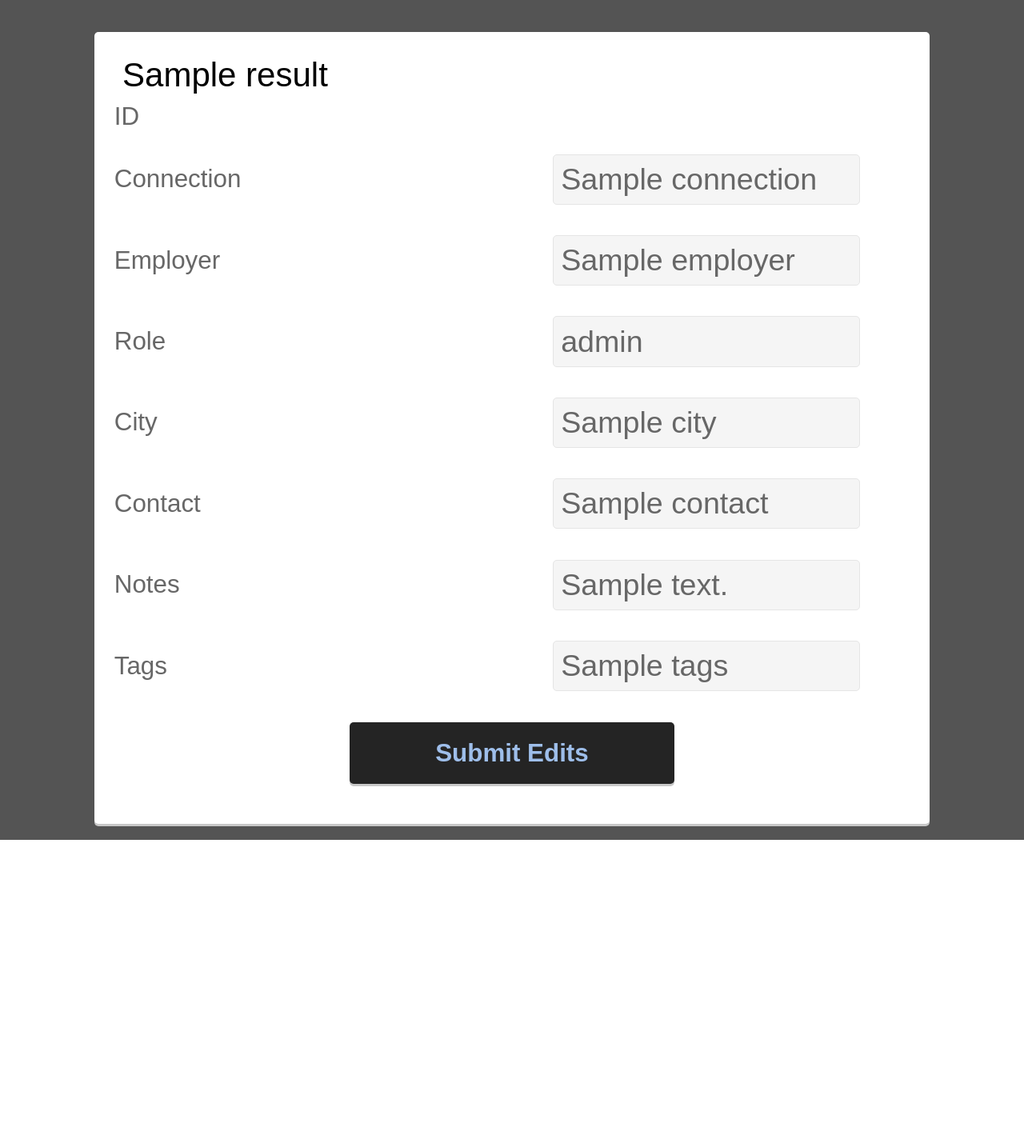
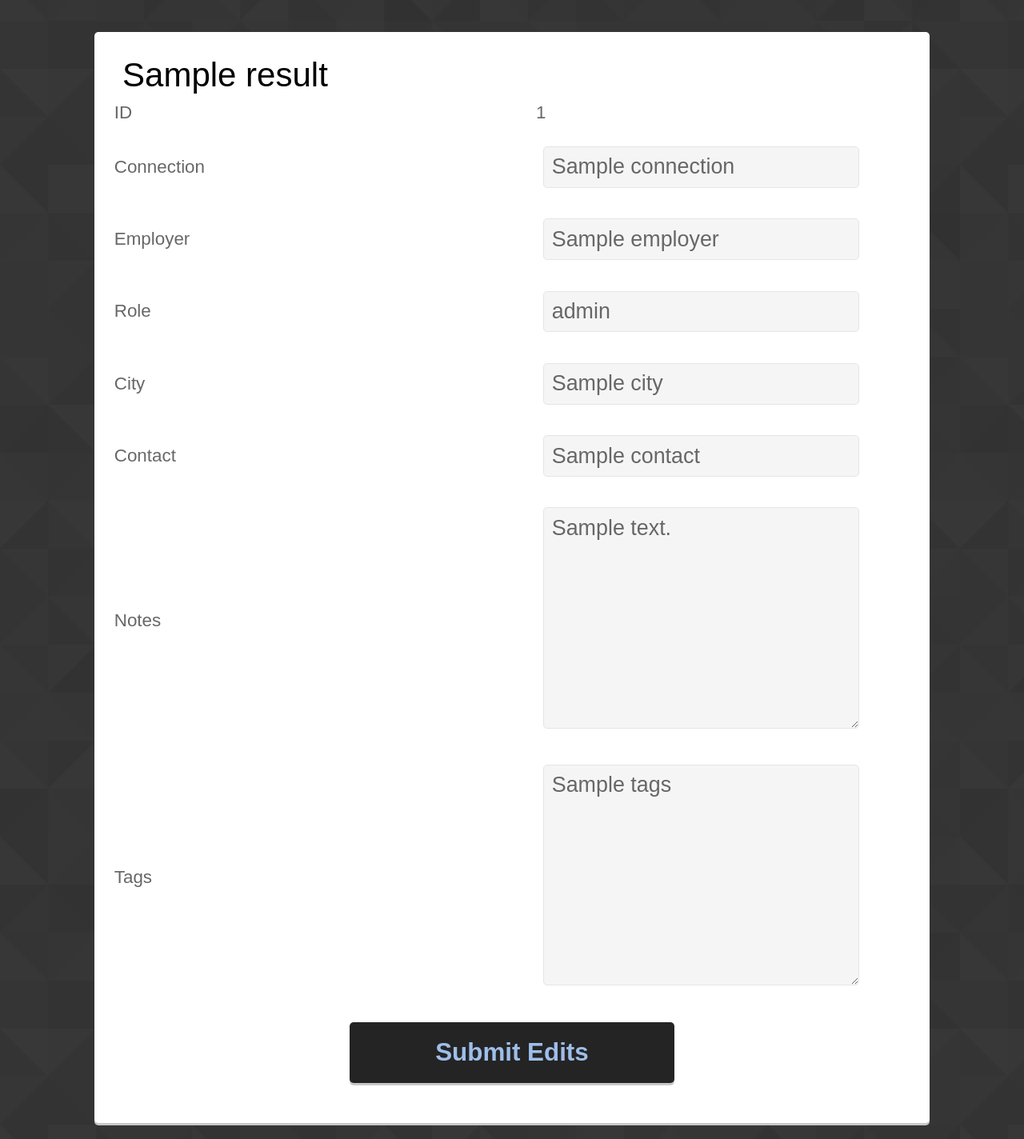
Before and after one commit to wlifferth/sexton, a Flask app: template templates/edit.html in a window 1280 px wide. Shown: the part 154-1578 px from the top of the page at 80% size. Before the commit the page ends 1204 px from the top, so only its background shows below. Run offline with Flask 2, Linux system fonts and the light colour scheme; the template is opened without the code that fills it: most values are stand-ins (such as "Sample title", 1, 10 or a date in 2020).

Commit message:
Random updates before heroku push

```diff
--- a/app.py
+++ b/app.py
@@ -102,6 +102,7 @@ def create_person():
         flash("You need to be logged in to access this page.")
         return redirect(url_for('login'))
     initialize_db()
+    form_data = request.form
     Person.create(
         name = form_data['name'],
         connection = form_data['connection'],
--- a/static/css/style.css
+++ b/static/css/style.css
@@ -12,7 +12,10 @@
 
 html {overflow-y: scroll; overflow-x: hidden;}
 body {font-family: 'Oswald', sans-serif; background:#f0eeed; color: #676767; }
-body { background: #545454 }
+body {
+  background: #545454;
+  background-image: url("/static/img/footer_lodyas.png");
+}
 a {text-decoration: none; font-weight: bold; color: #9ebeea}
 
 // Wrapper for all body content
@@ -163,9 +166,7 @@ input[type=submit] {
 
   td {
     margin: 2% 5px 2% 5px;
-    //padding-top: 2%;
     padding-right: 5px;
-    //padding-bottom: 2%;
     padding-left: 5px;
   }
 
@@ -182,7 +183,7 @@ input[type=submit] {
 
 
 /*========================================================
-  Query.php
+  Query
   ========================================================*/
 
 #search-bar {
@@ -209,12 +210,6 @@ input[type=submit] {
 table {
   align: center;
   margin: auto;
-}
-
-
-form table tr td {
-  vertical-align: middle;
-  font-size: 140%;
 }
 
 div.half-window {
@@ -312,15 +307,24 @@ div.half-window {
   border-radius: 5px;
 }
 
+/*
+========================================================
+Edit
+========================================================*/
+#full_profile_table tr :first-child {
+  min-width: 20%;
+}
+
+
+textarea {
+  height: 20vw;
+}
 
 /*
 ========================================================
 Full Profile.php
 ========================================================
 */
-#full_profile_table {
-  font-size: 32;
-}
 
 #full_profile_table td {
   //border-bottom: 3px solid;
@@ -379,6 +383,11 @@ Full Profile.php
   margin-left: 5%;
   margin-right: 5%;
 }
+
+/*
+========================================================
+Mobile
+========================================================*/
 
 @media (max-width: 640px) {
 
--- a/templates/edit.html
+++ b/templates/edit.html
@@ -11,35 +11,35 @@
         <tr>
           <input type=hidden name='id' value="{{ result['id'] }}">
           <td>ID</td>
-          <td></td>
+          <td>{{ result['id'] }}</td>
         </tr>
         <tr>
-          <td>Connection</td>
-          <td><input type=text name="connection" value="{{ result['connection'] }}"></td>
+          <td><label for="connection">Connection</label></td>
+          <td><input type=text name="connection" id="connection" value="{{ result['connection'] }}"></td>
         </tr>
         <tr>
-          <td>Employer</td>
-          <td><input type=text name="employer" value="{{ result['employer'] }}"></td>
+          <td><label for="employer">Employer</label></td>
+          <td><input type=text name="employer" id="employer" value="{{ result['employer'] }}"></td>
         </tr>
         <tr>
-          <td>Role</td>
-          <td><input type=text name="role" value="{{ result['role'] }}"></td>
+          <td><label for="role">Role</label></td>
+          <td><input type=text name="role" id="role" value="{{ result['role'] }}"></td>
         </tr>
         <tr>
-          <td>City</td>
-          <td><input type=text name="city" value="{{ result['city'] }}"></td>
+          <td><label for="city">City</label></td>
+          <td><input type=text name="city" id="city" value="{{ result['city'] }}"></td>
         </tr>
         <tr>
-          <td>Contact</td>
-          <td><input type=text name="contact" value="{{ result['contact'] }}"></td>
+          <td><label for="contact">Contact</label></td>
+          <td><input type=text name="contact" id="contact" value="{{ result['contact'] }}"></td>
         </tr>
         <tr>
-          <td>Notes</td>
-          <td><input type=text name="notes" value="{{ result['notes'] }}"></td>
+          <td><label for="notes">Notes</label></td>
+          <td><textarea name="notes" id="notes">{{ result['notes'] }}</textarea></td>
         </tr>
         <tr>
-          <td>Tags</td>
-          <td><input type=text name="tags" value="{{ result['tags'] }}"></td>
+          <td><label for="tags">Tags</label></td>
+          <td><textarea name="tags" id="tags">{{ result['tags'] }}</textarea></td>
         </tr>
     </table>
     <input type=submit name="submit-edits" class="half-window responsive button single" value="Submit Edits">
--- a/templates/login.html
+++ b/templates/login.html
@@ -18,7 +18,7 @@
         <td><input type="password" id="password" name="password"></td>
       </tr>
     </table>
-    <input type="submit" class="half-window responsive insert single" value="Login" name="insert-person">
+    <input type="submit" class="half-window responsive button single" value="Login" name="login">
   </form>
 </div>
 {% endblock %}
```
Also changed, not shown: requirements.txt (added, +12 -0 lines), search.py (+13 -11 lines), sexton.db, static/img/footer_lodyas.png (added).
